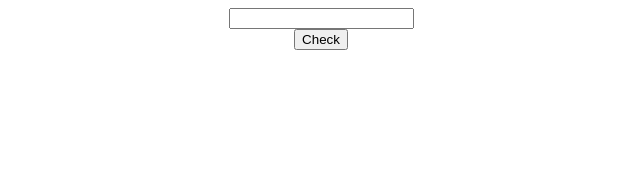
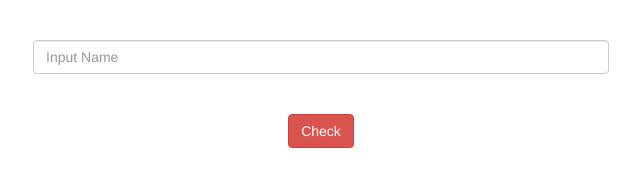
Before and after one commit to AaravKulkarni/Timepass, a plain HTML site: page index.html in a window 1280 px wide. Shown: the whole page, without its empty margins (319-959 px from the left). Drawn offline with nearby package versions, Linux system fonts and the light colour scheme.

Commit message:
Add files via upload

```diff
--- a/index.html
+++ b/index.html
@@ -4,17 +4,35 @@
     <meta charset="UTF-8">
     <meta http-equiv="X-UA-Compatible" content="IE=edge">
     <meta name="viewport" content="width=device-width, initial-scale=1.0">
+    <link rel="stylesheet" href="https://maxcdn.bootstrapcdn.com/bootstrap/3.4.0/css/bootstrap.min.css">
+<script src="https://ajax.googleapis.com/ajax/libs/jquery/3.4.1/jquery.min.js"></script>
+<script src="https://maxcdn.bootstrapcdn.com/bootstrap/3.4.0/js/bootstrap.min.js"></script>
+
     <title>Timepass</title>
-    <script src="main.js"></script>
 </head>
 <body>
     <center>
-        <input type="text" id="checking">
         <br>
-        <button onclick="check()" id="btn">Check</button>
-        <div id="img">
-
+        <br>
+        <input type="text" id="inpname" class="form-control" placeholder="Input Name" style="width: 45%;">
+        <br>
+        <br>
+        <button class="btn btn-danger" onclick="check()">Check</button>
+        <br>
+        <br>
+        <div id="fejn">
         </div>
     </center>
+    <script>
+        function check(){
+            var inpuname = document.getElementById("inpname").value;
+            if(inpuname == "Aaravk2020"){
+                h1 = "<h1><b><u>Anime I Have Watched</u></b></h1>";
+                animeihvwcht = "<br><p>High School DxD --- &nbsp; High School DxD New --- &nbsp; High School DxD Born --- &nbsp; High School DxD Hero --- &nbsp; Shinmai Maou No Testament --- &nbsp; Princess Lover --- &nbsp; Campione!</p>";
+                combined = h1 + animeihvwcht;
+                document.getElementById("fejn").innerHTML = combined;
+            }
+        }
+    </script>
 </body>
 </html>
```
